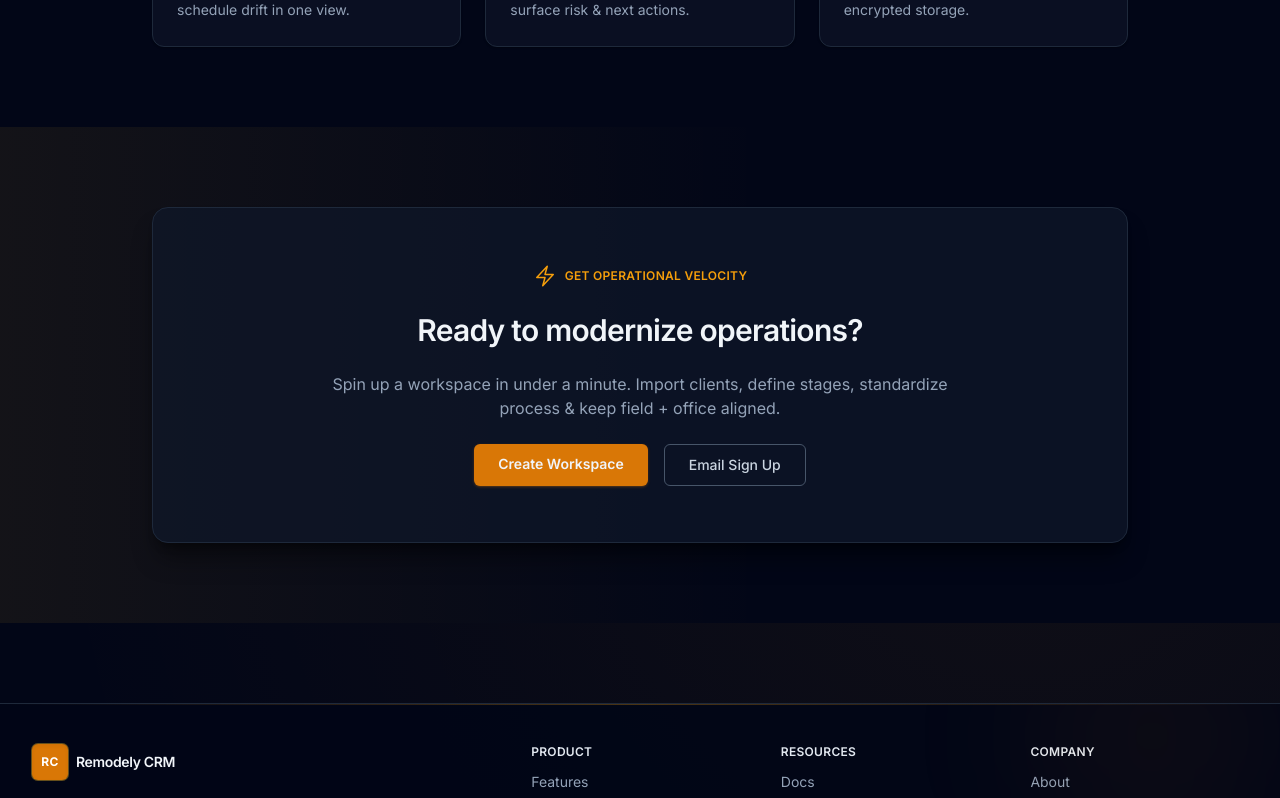
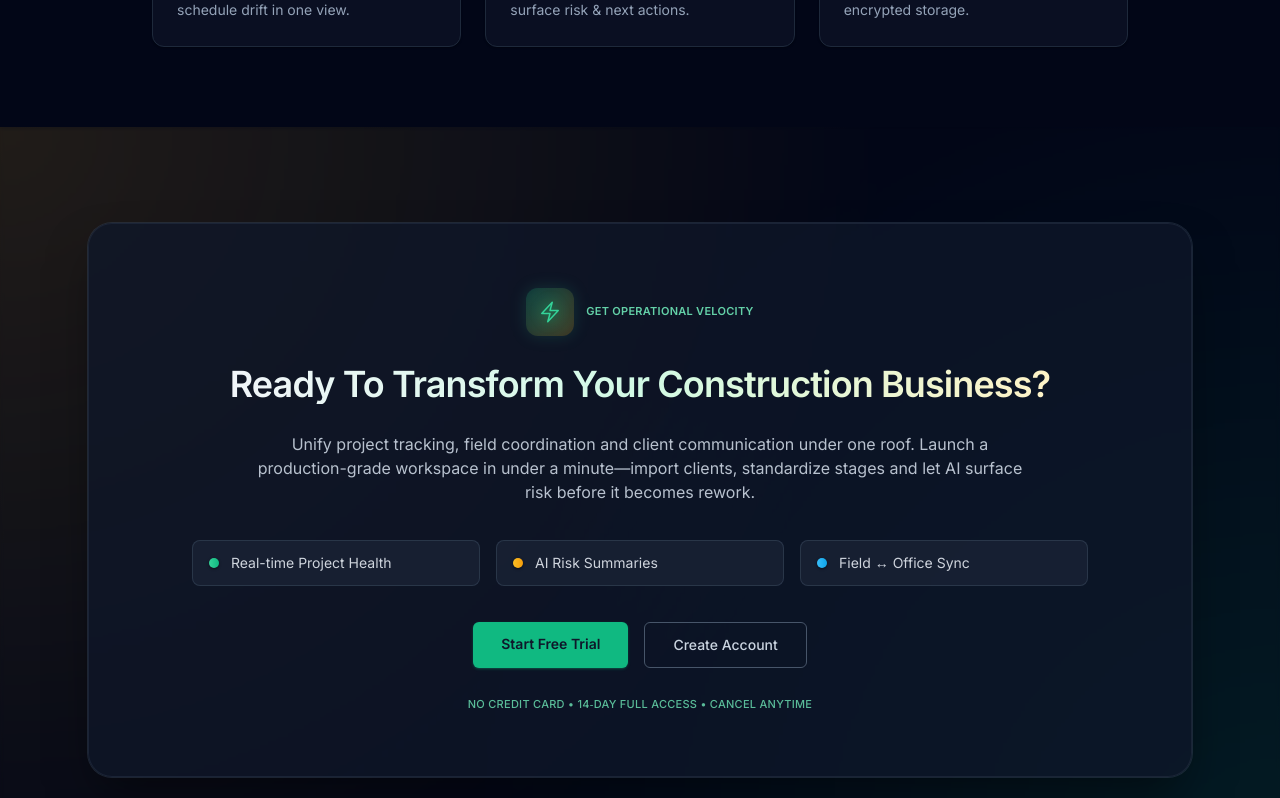
Before and after one commit to SGK112/CRM, a Next.js app in the folder apps/frontend/: page / in a window 1280 px wide. Shown: the part 840-1638 px from the top of the page. Built offline with nearby package versions, Linux system fonts and the light colour scheme.

Commit message:
feat(landing): green trial reassurance + improved final CTA contrast and readability

```diff
--- a/apps/frontend/src/app/page.tsx
+++ b/apps/frontend/src/app/page.tsx
@@ -50,7 +50,7 @@ export default function HomePage() {
               Live Demo
             </Link>
           </div>
-          <p className="mt-4 text-xs uppercase tracking-wide text-slate-500">No credit card • 14‑day full access • Cancel anytime</p>
+          <p className="mt-4 text-xs uppercase tracking-wide font-medium bg-gradient-to-r from-emerald-400 via-emerald-300 to-emerald-400 bg-clip-text text-transparent drop-shadow-[0_0_6px_rgba(16,185,129,0.25)]">No credit card • 14‑day full access • Cancel anytime</p>
         </div>
       </header>
 
@@ -77,20 +77,45 @@ export default function HomePage() {
       </section>
 
       {/* CTA */}
-      <section className="relative py-20">
-        <div className="absolute inset-0 bg-[linear-gradient(to_right,rgba(251,191,36,0.07),transparent_60%)]" />
-        <div className="relative max-w-5xl mx-auto px-6">
-          <div className="rounded-2xl border border-slate-800 bg-slate-900/70 p-10 md:p-14 flex flex-col items-center text-center gap-6 shadow-xl shadow-black/40">
-            <div className="flex items-center gap-2 text-amber-500">
-              <BoltIcon className="h-6 w-6" />
-              <span className="font-semibold tracking-wide uppercase text-xs">Get Operational Velocity</span>
+      <section className="relative py-24">
+        <div className="absolute inset-0">
+          <div className="absolute inset-0 bg-[radial-gradient(circle_at_top_left,rgba(251,191,36,0.12),transparent_60%),radial-gradient(circle_at_bottom_right,rgba(16,185,129,0.12),transparent_55%)]" />
+          <div className="absolute inset-0 backdrop-blur-[2px]" />
+        </div>
+        <div className="relative max-w-6xl mx-auto px-6">
+          <div className="rounded-3xl border border-slate-800/80 bg-slate-900/75 p-10 md:p-16 flex flex-col items-center text-center gap-7 shadow-2xl shadow-black/50 ring-1 ring-slate-700/50">
+            <div className="flex items-center gap-3 text-emerald-400">
+              <span className="relative flex h-12 w-12 items-center justify-center">
+                <span className="absolute inset-0 rounded-xl bg-emerald-400/15 blur" />
+                <span className="absolute inset-0 rounded-xl bg-gradient-to-br from-emerald-500/20 to-amber-500/20" />
+                <BoltIcon className="relative h-6 w-6 drop-shadow-[0_0_6px_rgba(16,185,129,0.65)]" />
+              </span>
+              <span className="font-semibold tracking-wide uppercase text-[11px] text-emerald-300/90">Get Operational Velocity</span>
             </div>
-            <h2 className="text-3xl font-semibold tracking-tight text-slate-100">Ready to modernize operations?</h2>
-            <p className="text-slate-400 max-w-2xl text-sm md:text-base">Spin up a workspace in under a minute. Import clients, define stages, standardize process & keep field + office aligned.</p>
-            <div className="flex flex-col sm:flex-row gap-4">
-              <Link href="/trial" className="rounded-md bg-amber-600 hover:bg-amber-500 px-6 py-2.5 text-sm font-semibold shadow shadow-amber-600/30 transition">Create Workspace</Link>
-              <Link href="/auth/register" className="rounded-md border border-slate-600 hover:border-amber-500/60 px-6 py-2.5 text-sm font-medium text-slate-300 hover:text-amber-400 transition">Email Sign Up</Link>
+            <h2 className="text-3xl md:text-4xl font-semibold tracking-tight leading-tight bg-gradient-to-r from-slate-100 via-emerald-100 to-amber-100 bg-clip-text text-transparent">Ready To Transform Your Construction Business?</h2>
+            <p className="text-slate-300/90 max-w-3xl text-sm md:text-base leading-relaxed">
+              Unify project tracking, field coordination and client communication under one roof. Launch a production-grade workspace in under a minute—import clients, standardize stages and let AI surface risk before it becomes rework.
+            </p>
+            <ul className="grid sm:grid-cols-3 gap-4 w-full max-w-4xl mt-2 text-left">
+              {[
+                { label: 'Real-time Project Health', color: 'from-emerald-400 to-emerald-500' },
+                { label: 'AI Risk Summaries', color: 'from-amber-400 to-amber-500' },
+                { label: 'Field ↔ Office Sync', color: 'from-sky-400 to-sky-500' },
+              ].map(item => (
+                <li key={item.label} className="relative rounded-lg border border-slate-700/70 bg-slate-800/60 px-4 py-3 flex items-center gap-3 text-sm">
+                  <span className={`h-2.5 w-2.5 rounded-full bg-gradient-to-r ${item.color} shadow shadow-black/40`} />
+                  <span className="text-slate-200/90">{item.label}</span>
+                </li>
+              ))}
+            </ul>
+            <div className="flex flex-col sm:flex-row gap-4 pt-2">
+              <Link href="/trial" className="group rounded-md bg-emerald-500 hover:bg-emerald-400 px-7 py-3 text-sm font-semibold text-slate-900 shadow shadow-emerald-500/30 transition relative overflow-hidden">
+                <span className="absolute inset-0 opacity-0 group-hover:opacity-100 bg-gradient-to-r from-emerald-400 via-amber-300 to-emerald-400 mix-blend-overlay transition" />
+                <span className="relative">Start Free Trial</span>
+              </Link>
+              <Link href="/auth/register" className="rounded-md border border-slate-600 hover:border-emerald-400/60 px-7 py-3 text-sm font-medium text-slate-300 hover:text-emerald-300 transition">Create Account</Link>
             </div>
+            <p className="text-[11px] uppercase tracking-wide font-medium text-emerald-300/80">No credit card • 14‑day full access • Cancel anytime</p>
           </div>
         </div>
       </section>
```
